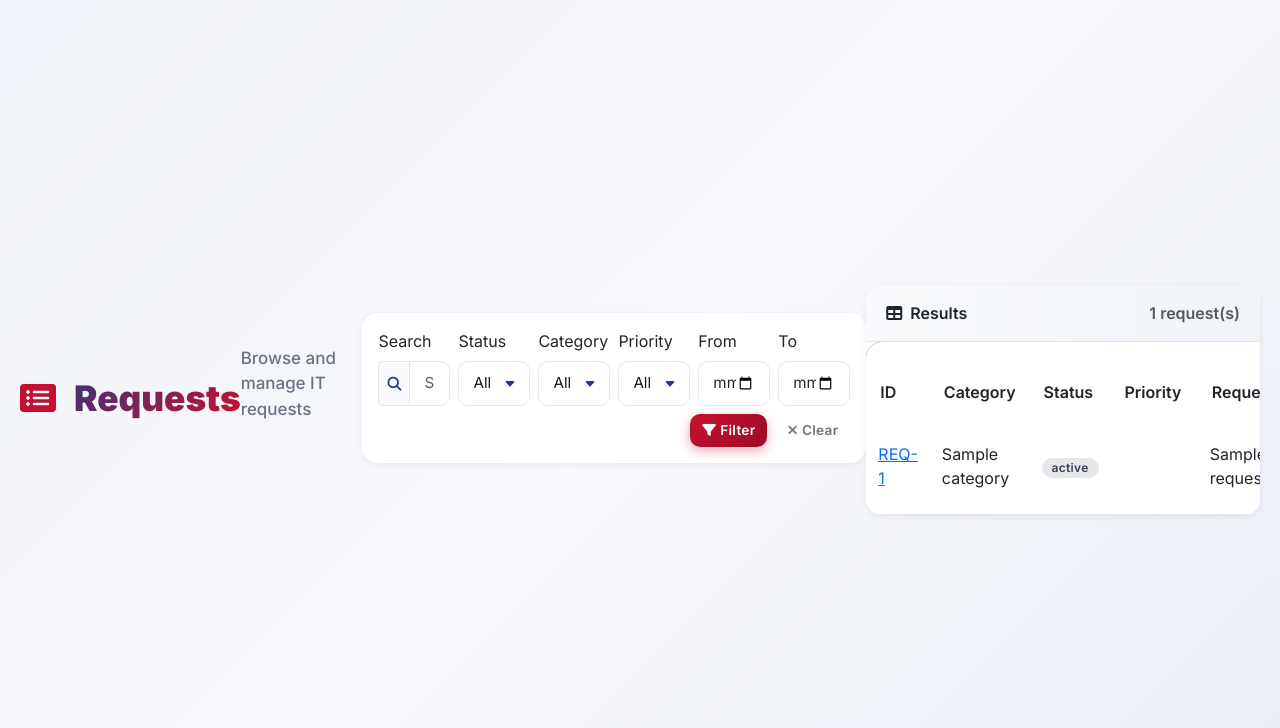
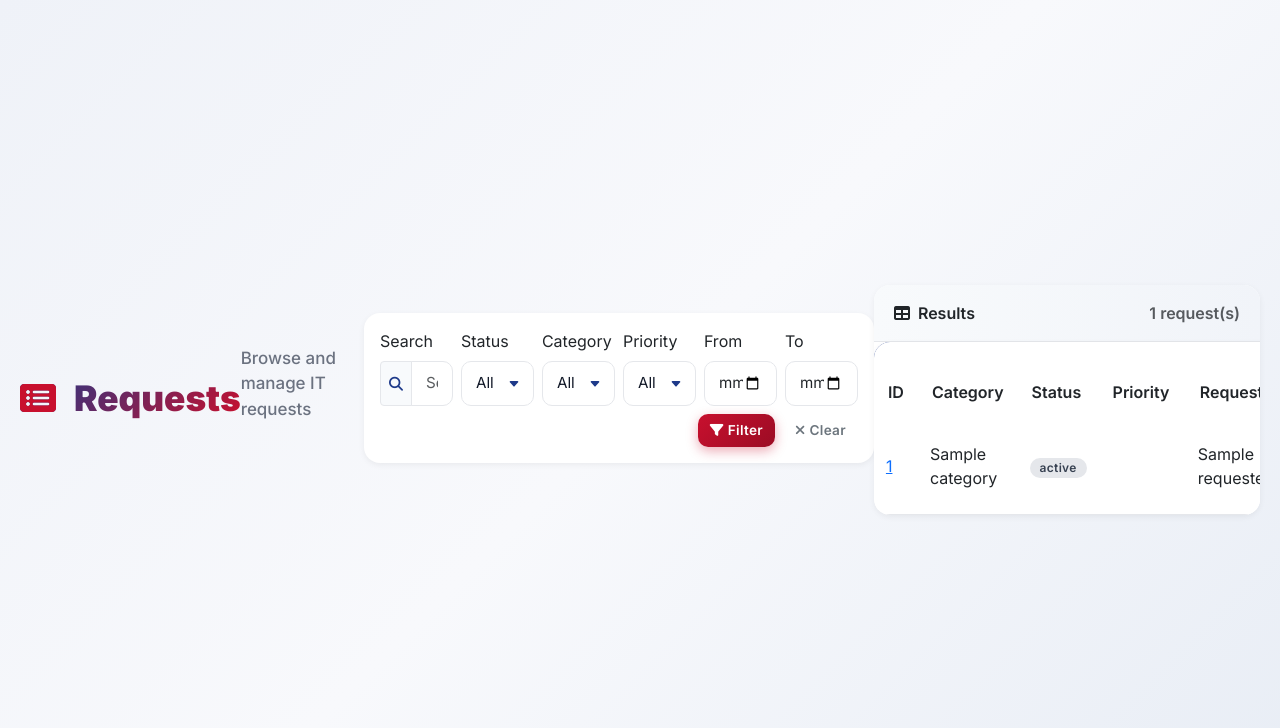
Before and after one commit to Khorlz16/IT-helpdesk, a Django app: template templates/requests/request_list.html in a window 1280 px wide. Shown: the top 728 px of the page. Run offline with Django 5.2, Linux system fonts and the light colour scheme; the template is opened without the code that fills it: most values are stand-ins (such as "Sample title", 1, 10 or a date in 2020).

Commit message:
Fix: show request_number in request_list template

```diff
--- a/templates/requests/request_list.html
+++ b/templates/requests/request_list.html
@@ -82,7 +82,7 @@
                 <tbody>
                     {% for req in requests %}
                     <tr>
-                        <td><a href="{% url 'requests:request_detail' req.pk %}">REQ-{{ req.id }}</a></td>
+                        <td><a href="{% url 'requests:request_detail' req.pk %}">{{ req.request_number }}</a></td>
                         <td>{{ req.category.name }}</td>
                         <td><span class="badge badge-status badge-{{ req.status|slugify }}">{{ req.get_status_display }}</span></td>
                         <td><span class="badge badge-priority badge-priority-{{ req.priority|slugify }}">{{ req.get_priority_display }}</span></td>
```
